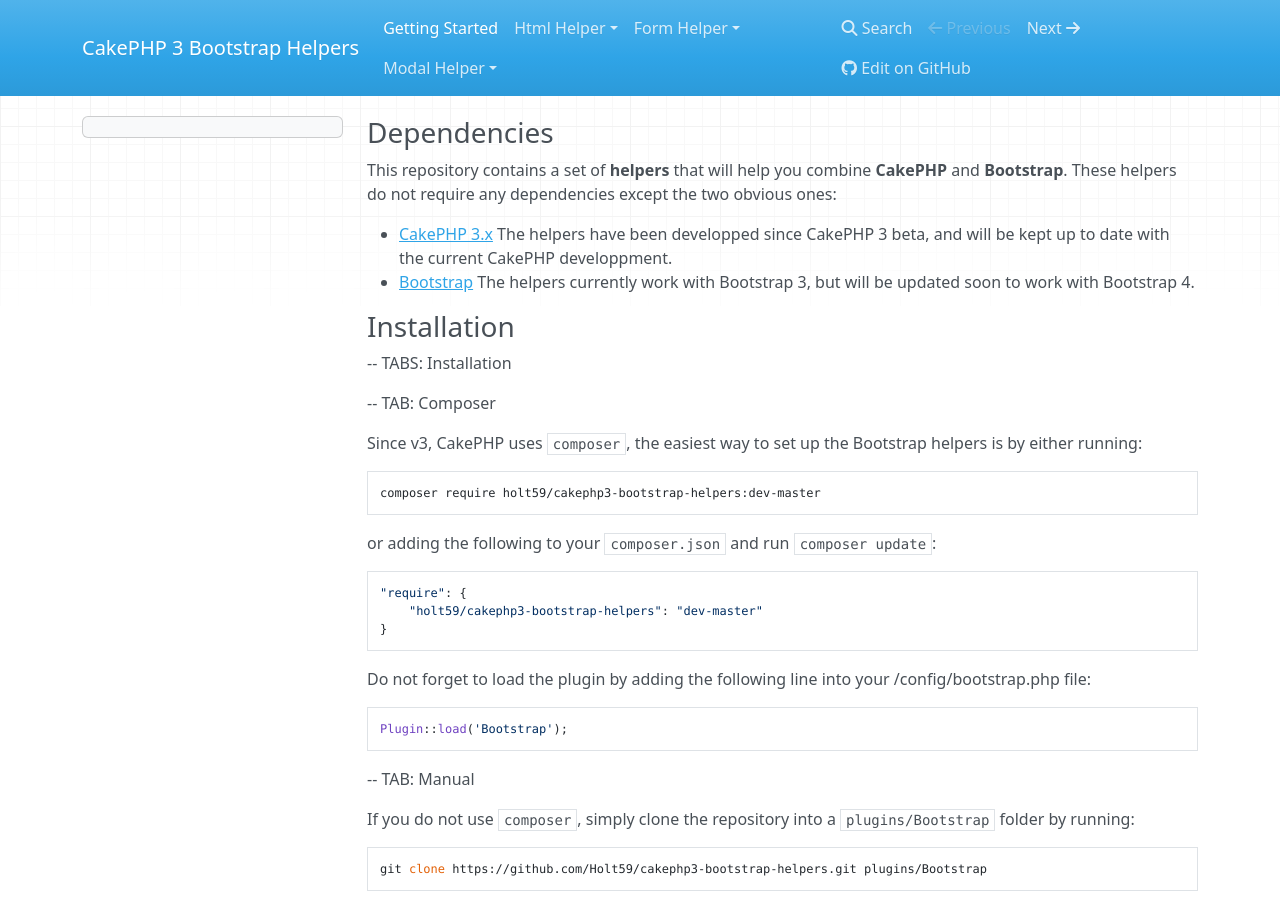
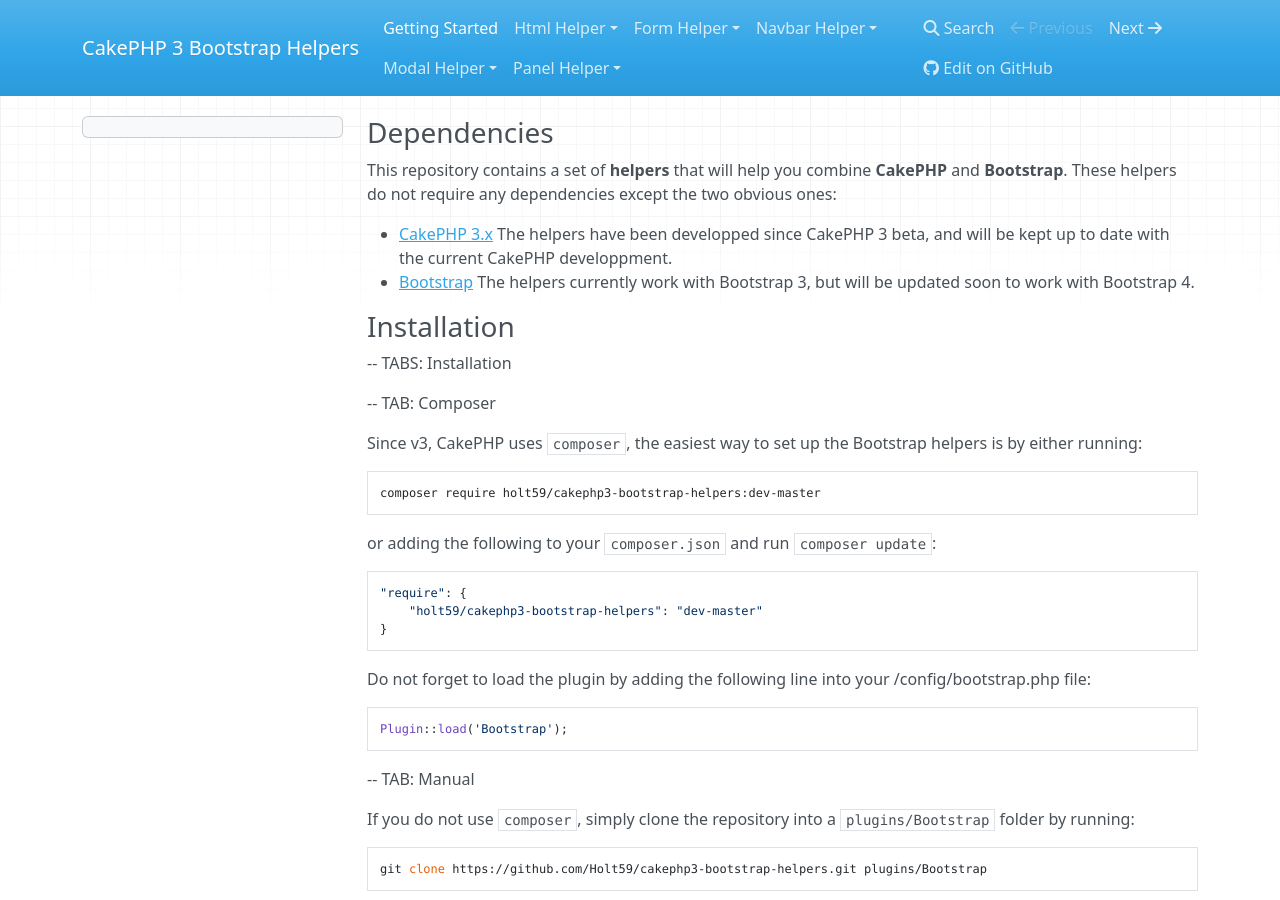
Before and after one commit to CakePHP-Bootstrap/cakephp3-bootstrap-helpers, an MkDocs documentation site: the page built from docs/index.md, in a window 1280 px wide and 900 px high. Built offline with MkDocs 1.6.1, drawn with Linux system fonts in a browser that asks for light colours; nearby versions of some CDN libraries; old or Windows-style settings are respelled for this version of MkDocs.

Commit message:
Add navbar and panel sections.

```diff
--- a/mkdocs.yml
+++ b/mkdocs.yml
@@ -15,10 +15,14 @@
         - Custom file inputs: form-helper/custom-file-inputs.md
         - Buttons, Groups & Toolbars: form-helper/buttons-et-al.md
         - New input options: form-helper/new-input-options.md
+    - Navbar Helper:
+        - Basic usage: navbar-helper/basics.md
     - Modal Helper:
         - Basic usage: modal-helper/basics.md
         - Without HTML: modal-helper/no-html.md
         - Fully customized modals: modal-helper/custom.md
+    - Panel Helper:
+        - Basic usage: panel-helper/basics.md
 
 markdown_extensions:
     - "mkexts.tabs:TabsExtension"
```
